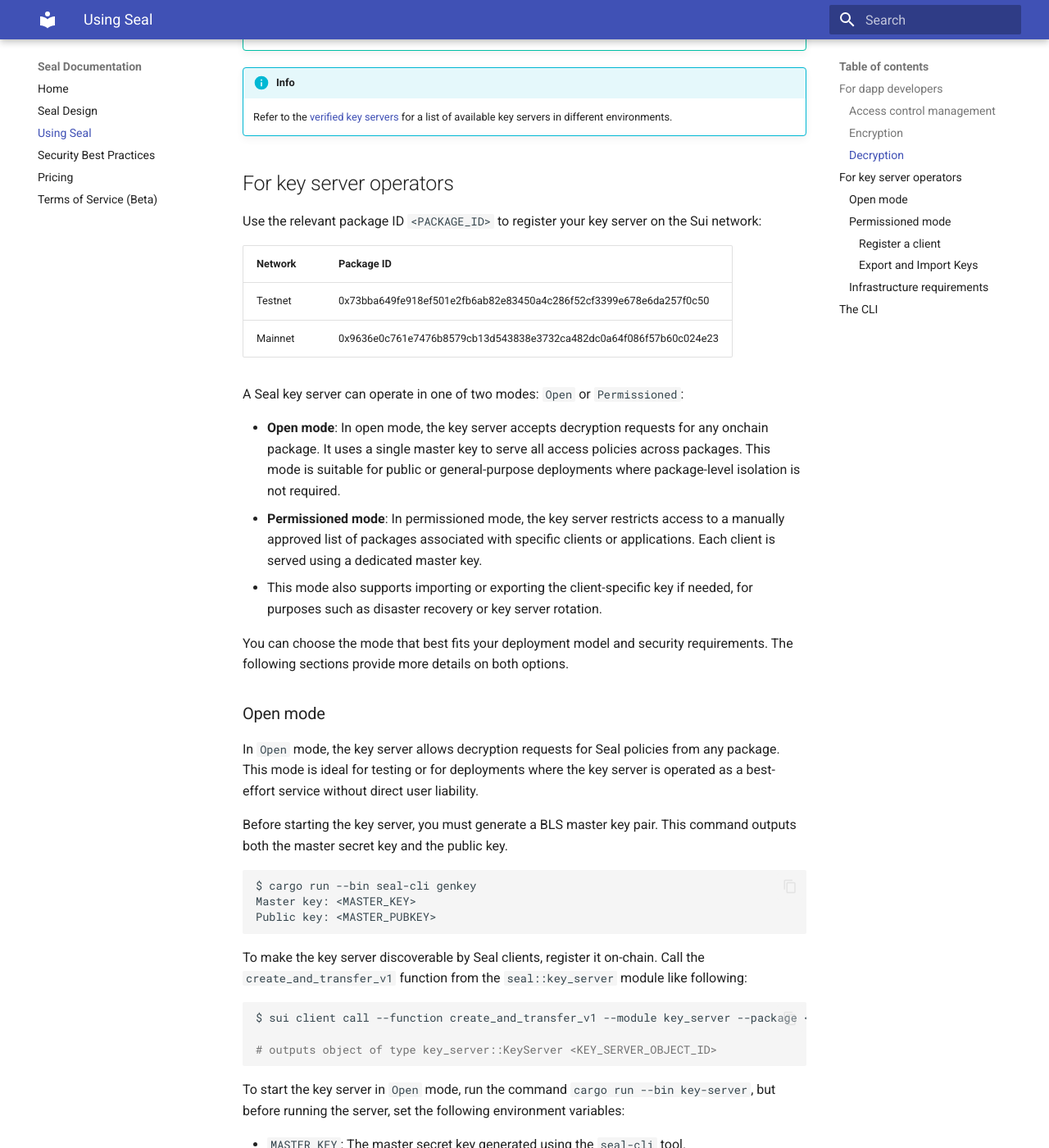
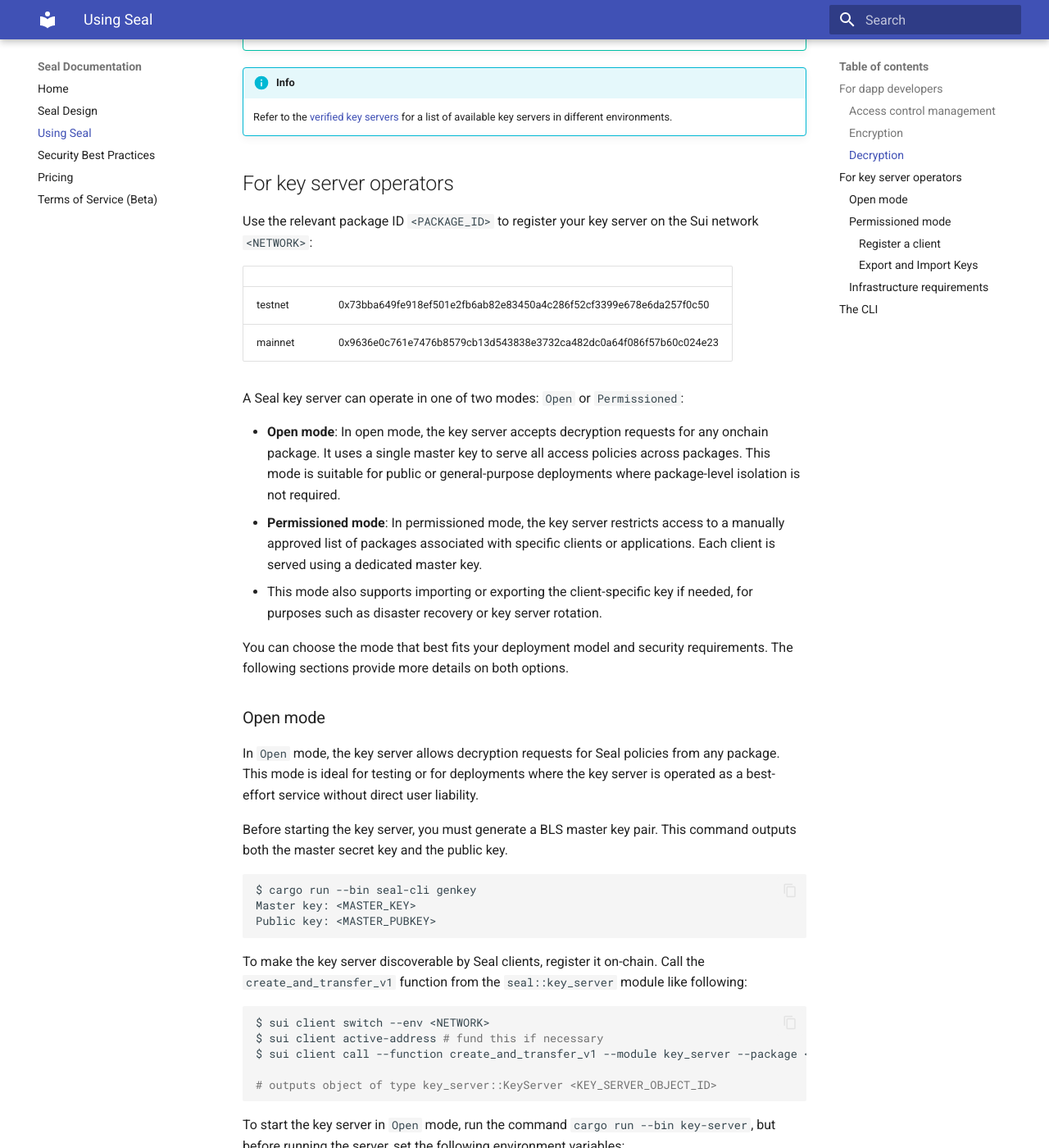
Before and after one commit to zonxa/seal, an MkDocs documentation site: the page built from docs/UsingSeal.md, in a window 1280 px wide and 1400 px high, scrolled down 5836 px. Shown: the whole window at 82% size. Built offline with MkDocs 1.6.1 and Material for MkDocs 9.7.7, drawn with Linux system fonts in a browser that asks for light colours.

Commit message:
sync doc (#220)
Co-authored-by: Abhinav Garg <abhinavg6@gmail.com>

````diff
--- a/docs/UsingSeal.md
+++ b/docs/UsingSeal.md
@@ -192,12 +192,12 @@
 
 ## For key server operators
 
-Use the relevant package ID `<PACKAGE_ID>` to register your key server on the Sui network:
+Use the relevant package ID `<PACKAGE_ID>` to register your key server on the Sui network `<NETWORK>`:
 
-| Network | Package ID |
+| <NETWORK> | <PACKAGE_ID> |
 | -------- | ------- |
-| Testnet | 0x73bba649fe918ef501e2fb6ab82e83450a4c286f52cf3399e678e6da257f0c50 |
-| Mainnet | 0x9636e0c761e7476b8579cb13d543838e3732ca482dc0a64f086f57b60c024e23 |
+| testnet | 0x73bba649fe918ef501e2fb6ab82e83450a4c286f52cf3399e678e6da257f0c50 |
+| mainnet | 0x9636e0c761e7476b8579cb13d543838e3732ca482dc0a64f086f57b60c024e23 |
 
 A Seal key server can operate in one of two modes: `Open` or `Permissioned`:
 
@@ -223,6 +223,8 @@
 Call the `create_and_transfer_v1` function from the `seal::key_server` module like following:
 
 ```shell
+$ sui client switch --env <NETWORK>
+$ sui client active-address # fund this if necessary
 $ sui client call --function create_and_transfer_v1 --module key_server --package <PACKAGE_ID> --args <YOUR_SERVER_NAME> https://<YOUR_URL> 0 <MASTER_PUBKEY>
 
 # outputs object of type key_server::KeyServer <KEY_SERVER_OBJECT_ID>
````
Also changed, not shown: UsingSeal.md (+20 -8 lines).
